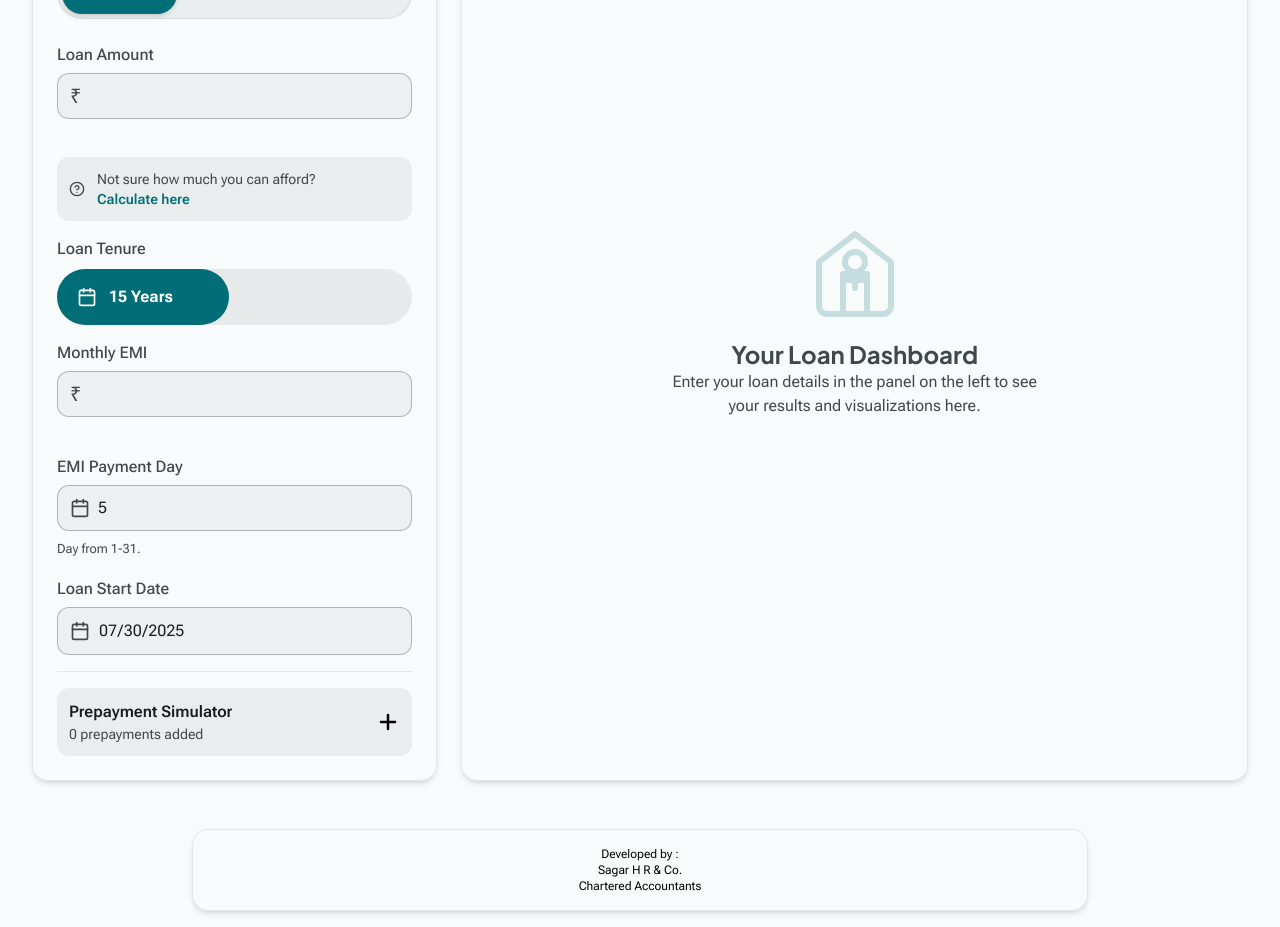
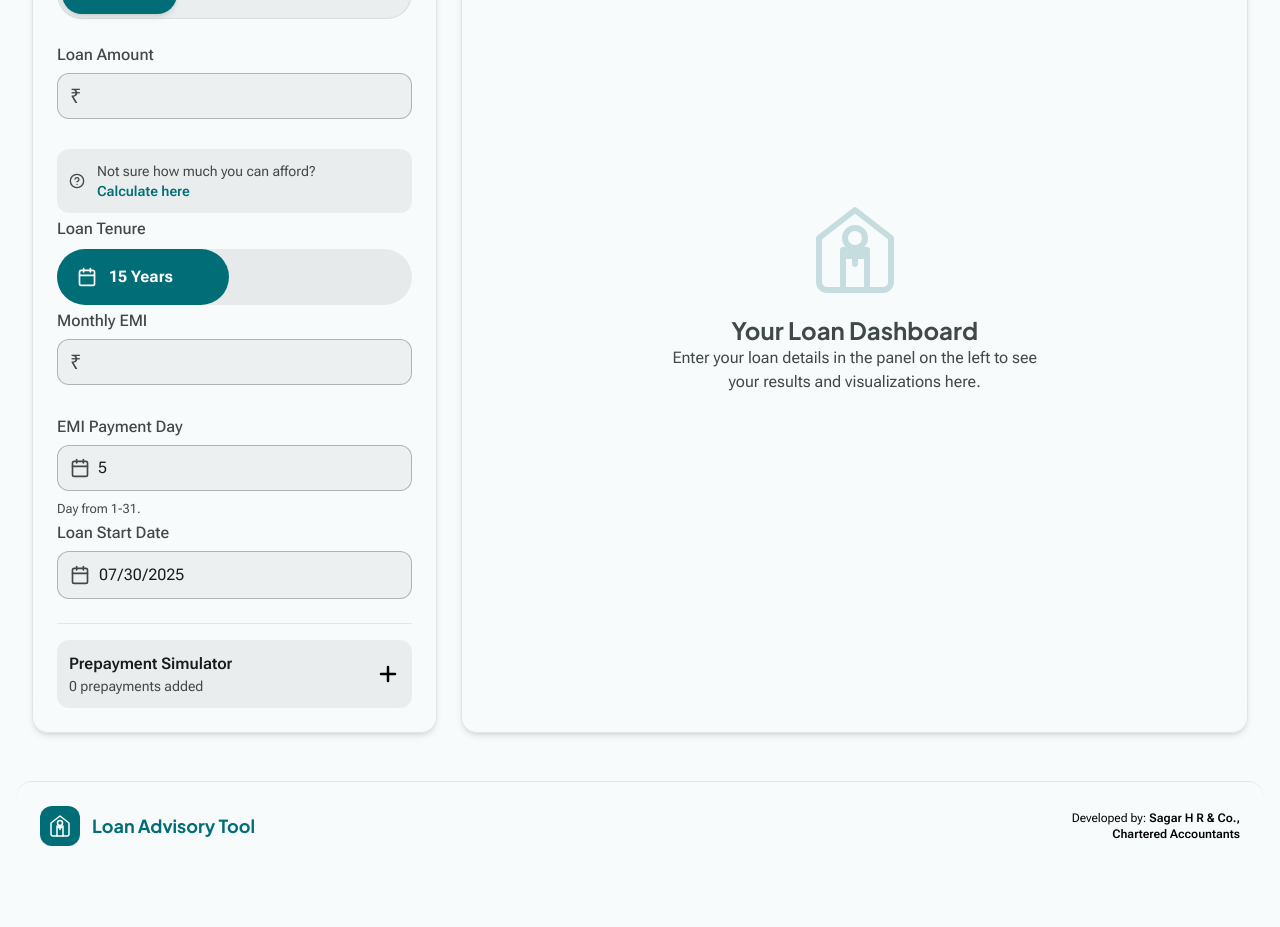
Before and after one commit to hrsagar28/loan-calculator-app, a React (Create React App) app: page / in a window 1280 px wide. Shown: the part 300-1227 px from the top of the page. After the commit the page ends 1186 px from the top, so only its background shows below. Built offline with nearby package versions, Linux system fonts and the light colour scheme.

Commit message:
Improvements to footer, haptics and minor UI issues

```diff
--- a/src/components/common/ExpressiveSlider.js
+++ b/src/components/common/ExpressiveSlider.js
@@ -14,12 +14,18 @@ const ExpressiveSlider = ({ min, max, step, value, onChange, disabled, icon: Ico
         const percentage = Math.max(0, Math.min(100, ((clientX - rect.left) / rect.width) * 100));
         const rawValue = (percentage / 100) * (max - min) + min;
         const newValue = Math.round(rawValue / step) * step;
-        if (newValue !== value) onChange(newValue);
+
+        if (newValue !== value) {
+            // Vibrate with a short, soft pulse on each step change
+            if (navigator.vibrate) navigator.vibrate(10);
+            onChange(newValue);
+        }
     }, [min, max, step, value, onChange, disabled]);
 
     const handleStart = (e) => {
         if (disabled) return;
-        handleInteractiveClick()(); // Trigger haptic feedback
+        // Trigger haptic feedback on initial touch
+        handleInteractiveClick()();
         setIsDragging(true);
         e.preventDefault();
         handleInteraction(e);
@@ -46,6 +52,7 @@ const ExpressiveSlider = ({ min, max, step, value, onChange, disabled, icon: Ico
             newValue = Math.max(min, value - step);
         }
         if (newValue !== value) {
+            if (navigator.vibrate) navigator.vibrate(10);
             onChange(newValue);
         }
     };
--- a/src/components/common/InputWithValidation.js
+++ b/src/components/common/InputWithValidation.js
@@ -28,7 +28,7 @@ const InputWithValidation = ({ id, label, value, onChange, onFocus, onBlur, erro
                     className="w-full pl-10 pr-4 py-2.5 bg-transparent border-none rounded-xl disabled:opacity-50 text-on-surface"
                 />
             </div>
-            <div id={`${id}-feedback`} aria-live="polite" className="text-[0.8em] mt-1.5 min-h-[1rem]">
+            <div id={`${id}-feedback`} aria-live="polite" className="text-[0.8em] mt-1.5 h-5">
                 {hasError ? (
                     <span className="text-error">{error}</span>
                 ) : helpText ? (
--- a/src/components/layout/ControlSidebar.js
+++ b/src/components/layout/ControlSidebar.js
@@ -37,7 +37,7 @@ const ControlSidebar = ({
                 setCalculationMode={setCalculationMode}
                 handleInteractiveClick={handleInteractiveClick}
             />
-            <div className="flex-grow flex flex-col space-y-4 overflow-y-auto -mr-2 pr-2">
+            <div className="flex-grow flex flex-col space-y-1 overflow-y-auto -mr-2 pr-2">
                 <InputWithValidation id="loanAmount" name="loanAmount" label="Loan Amount" value={activeInput === 'loanAmount' ? loanAmount : formatInputValue(loanAmount)} onChange={handleInputChange} onFocus={handleFocus} onBlur={handleBlur} error={formErrors.loanAmount} unit="₹" type="text" maxLength="12" inputMode="decimal" />
 
                 <div className="p-3 flex items-center gap-3 bg-surface-container-high rounded-xl text-on-surface-variant">
@@ -61,6 +61,7 @@ const ControlSidebar = ({
                     <div className="pointer-events-none absolute inset-y-0 left-0 flex items-center pl-3"><icons.Calendar className="text-on-surface-variant" /></div>
                     <input type="date" id="startDate" value={startDate} onChange={(e) => setStartDate(e.target.value)} className="w-full pl-10 pr-4 py-2.5 bg-transparent border-none rounded-xl text-on-surface" />
                   </div>
+                  <div className="h-5" />
                 </div>
 
                  <div className="pt-4 border-t border-outline-variant mt-auto">
--- a/src/components/layout/Footer.js
+++ b/src/components/layout/Footer.js
@@ -1,14 +1,28 @@
 import React from 'react';
-import Card from '../common/Card';
+import { icons } from '../../constants/icons';
 
 const Footer = () => {
     return (
-        <footer className="mt-auto p-4 no-print">
-            <Card className="max-w-4xl mx-auto text-center text-xs text-on-surface-variant/80 p-4">
-                <p>
-                    Developed by :<br /> Sagar H R & Co. <br /> Chartered Accountants
-                </p>
-            </Card>
+        <footer className="mt-auto p-2 md:p-4 no-print">
+            <div className="max-w-8xl mx-auto text-center text-on-surface-variant/80 p-4 md:p-6 bg-surface-container/50 border-t border-outline-variant rounded-2xl">
+                <div className="flex flex-col md:flex-row justify-between items-center gap-4">
+                    <div className="flex items-center gap-3">
+                        <div className="w-10 h-10 rounded-xl flex items-center justify-center bg-primary text-on-primary">
+                            <icons.LoanLogo className="w-6 h-6" />
+                        </div>
+                        <h3 className="text-lg font-bold text-primary font-display">
+                            Loan Advisory Tool
+                        </h3>
+                    </div>
+                    <div className="text-xs md:text-right">
+                        <p>
+                            Developed by: <br className="sm:hidden" />
+                            <span className="font-semibold">Sagar H R & Co.,</span> <br className="hidden md:block" />
+                            <span className="font-semibold">Chartered Accountants</span>
+                        </p>
+                    </div>
+                </div>
+            </div>
         </footer>
     );
 };
```
